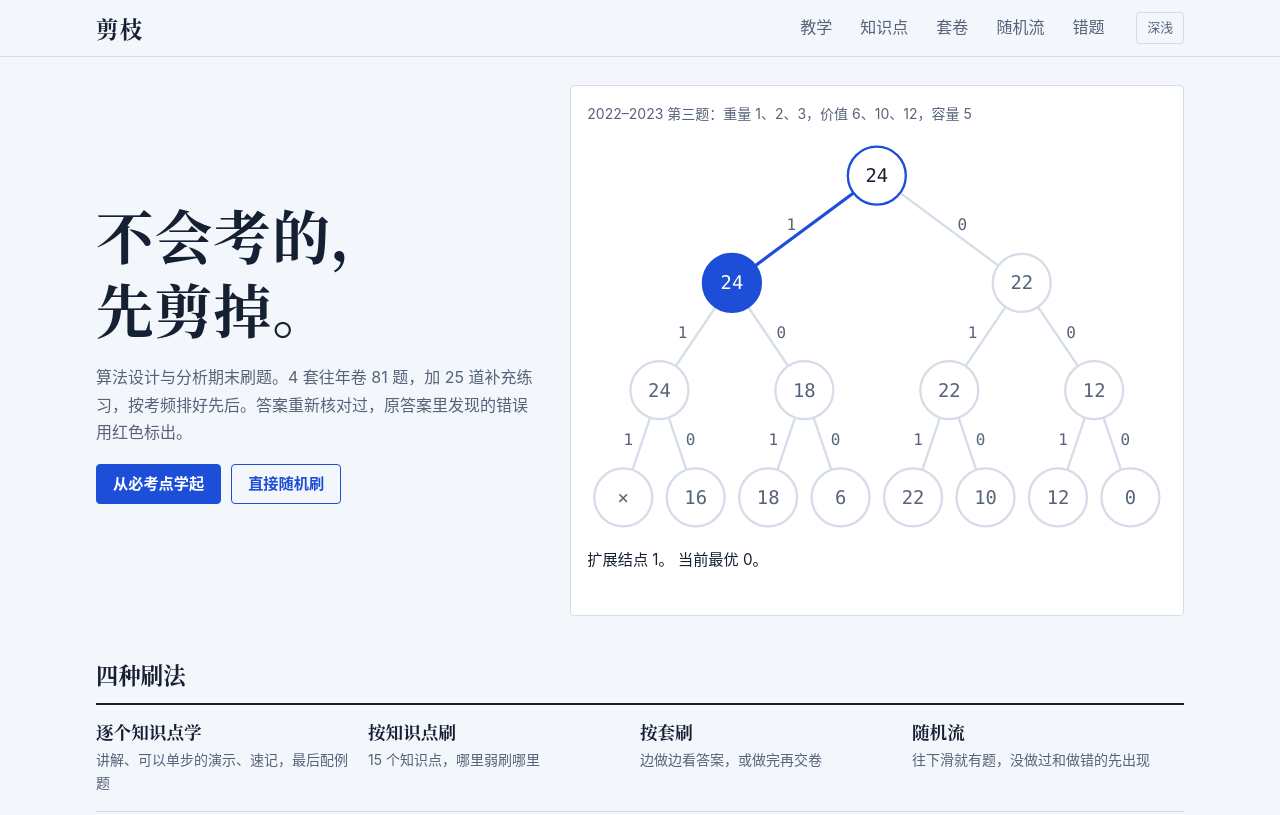
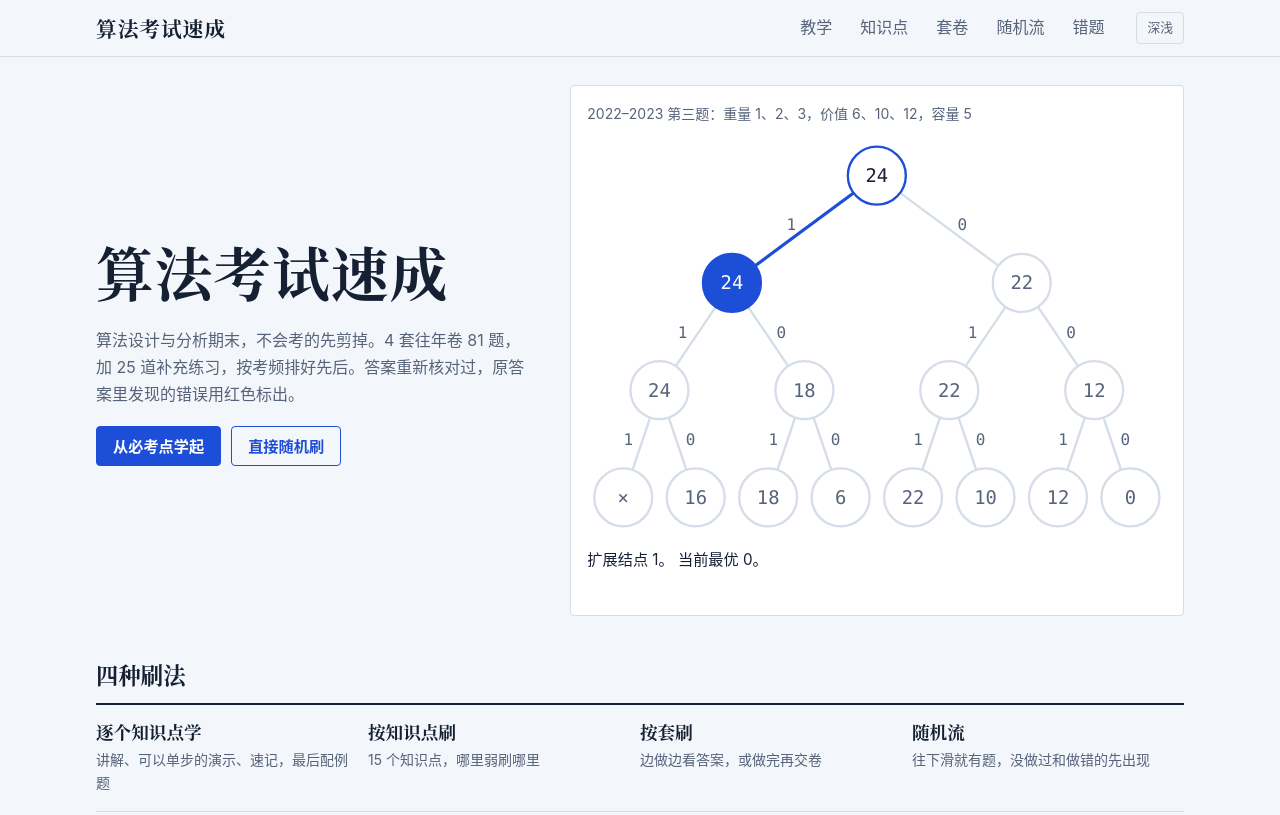
Before and after one commit to Felixovo06/algo-prune, a website with bundled scripts: page index.html in a window 1280 px wide. Shown: the top 815 px of the page. Built offline with nearby package versions, Linux system fonts and the light colour scheme.

Commit message:
站名改为算法考试速成
Co-Authored-By: Claude Opus 5.5 <noreply@anthropic.com>

```diff
--- a/css/style.css
+++ b/css/style.css
@@ -30,7 +30,7 @@ mark{background:linear-gradient(transparent 45%,var(--hl) 45%);color:inherit}
 
 .top{position:sticky;top:0;z-index:10;background:var(--paper);border-bottom:1px solid var(--line);padding-top:env(safe-area-inset-top,0px)}
 .top-in{display:flex;align-items:center;gap:20px;min-height:56px}
-.brand{font:700 1.4rem/1 var(--song);color:var(--ink);text-decoration:none;letter-spacing:.06em}
+.brand{font:700 1.3rem/1 var(--song);color:var(--ink);text-decoration:none;letter-spacing:.04em;white-space:nowrap}
 .nav{display:flex;gap:4px;margin-left:auto}
 .nav a{color:var(--soft);text-decoration:none;padding:8px 12px;border-radius:4px}
 .nav a:hover{color:var(--ink);background:var(--wash)}
--- a/index.html
+++ b/index.html
@@ -3,7 +3,7 @@
 <head>
 <meta charset="utf-8">
 <meta name="viewport" content="width=device-width,initial-scale=1,viewport-fit=cover">
-<title>剪枝 · 算法期末刷题</title>
+<title>算法考试速成</title>
 <meta name="description" content="算法设计与分析期末刷题：按套刷、按知识点刷、随机流、逐个知识点教学。">
 <meta name="theme-color" content="#f3f6fa" media="(prefers-color-scheme: light)">
 <meta name="theme-color" content="#0f1622" media="(prefers-color-scheme: dark)">
@@ -14,7 +14,7 @@
 <body>
 <a class="skip" href="#main">跳到正文</a>
 <header class="top"><div class="wrap top-in">
-  <a class="brand" href="#/">剪枝</a>
+  <a class="brand" href="#/">算法考试速成</a>
   <nav class="nav" aria-label="主导航">
     <a href="#/learn" data-nav="learn">教学</a>
     <a href="#/topics" data-nav="topics">知识点</a>
--- a/js/app.js
+++ b/js/app.js
@@ -16,7 +16,7 @@ let cleanup = null;
 
 /* 首页 */
 function home() {
-  const hero = h('div', 'hero'), txt = h('div', 'hero-txt', `<h1>不会考的，<br>先剪掉。</h1><p class="soft">算法设计与分析期末刷题。${real.length} 套往年卷 ${Q.length - ofSet('ex').length} 题，加 ${ofSet('ex').length} 道补充练习，按考频排好先后。答案重新核对过，原答案里发现的错误用红色标出。</p>`);
+  const hero = h('div', 'hero'), txt = h('div', 'hero-txt', `<h1>算法考试速成</h1><p class="soft">算法设计与分析期末，不会考的先剪掉。${real.length} 套往年卷 ${Q.length - ofSet('ex').length} 题，加 ${ofSet('ex').length} 道补充练习，按考频排好先后。答案重新核对过，原答案里发现的错误用红色标出。</p>`);
   const r = h('div', 'row'); r.append(link('#/learn/knapsack', '从必考点学起', 'btn pri'), link('#/feed', '直接随机刷')); txt.append(r);
   const demo = h('div', 'demo'), box = h('div', 'scroll'), cap = h('div', 'say'); demo.append(h('p', 'small soft', '2022–2023 第三题：重量 1、2、3，价值 6、10、12，容量 5'), box, cap); hero.append(txt, demo); main.append(hero); heroTree(box, cap);
   const p = store.progress(Q), errs = Q.filter(q => q.err).length;
@@ -135,7 +135,7 @@ function route() {
   if (location.hash && !location.hash.startsWith('#/')) return; // 跳转正文等普通锚点
   cleanup?.(); cleanup = null; const [p = '', id] = location.hash.replace(/^#\//, '').split('/'); main.replaceChildren(); (Object.hasOwn(R, p) ? R[p] : notFound)(id);
   const nav = { topic: 'topics', set: 'sets', errata: 'wrong' }[p] || p; document.querySelectorAll('[data-nav]').forEach(a => a.dataset.nav === nav ? a.setAttribute('aria-current', 'page') : a.removeAttribute('aria-current'));
-  const t = main.querySelector('h1')?.textContent; document.title = p ? `${t} · 剪枝` : '剪枝 · 算法期末刷题'; scrollTo(0, 0);
+  const t = main.querySelector('h1')?.textContent; document.title = p ? `${t} · 算法考试速成` : '算法考试速成'; scrollTo(0, 0);
 }
 addEventListener('hashchange', route);
 document.getElementById('theme').onclick = () => { const r = document.documentElement, dark = r.dataset.theme ? r.dataset.theme === 'dark' : matchMedia('(prefers-color-scheme: dark)').matches; r.dataset.theme = dark ? 'light' : 'dark'; try { localStorage.setItem('prune.theme', r.dataset.theme); } catch { /* 忽略 */ } };
```
Also changed, not shown: README.md.
